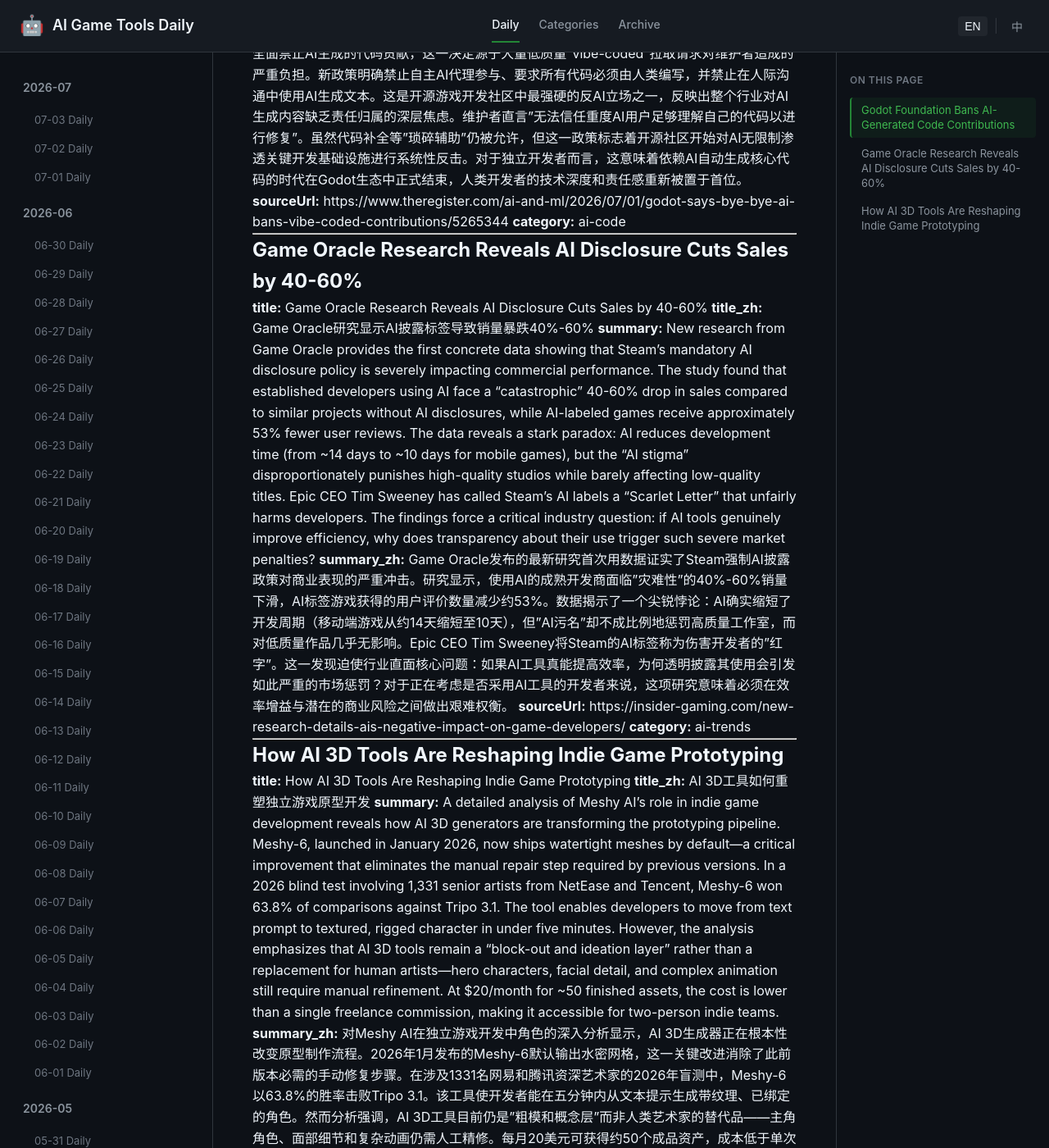
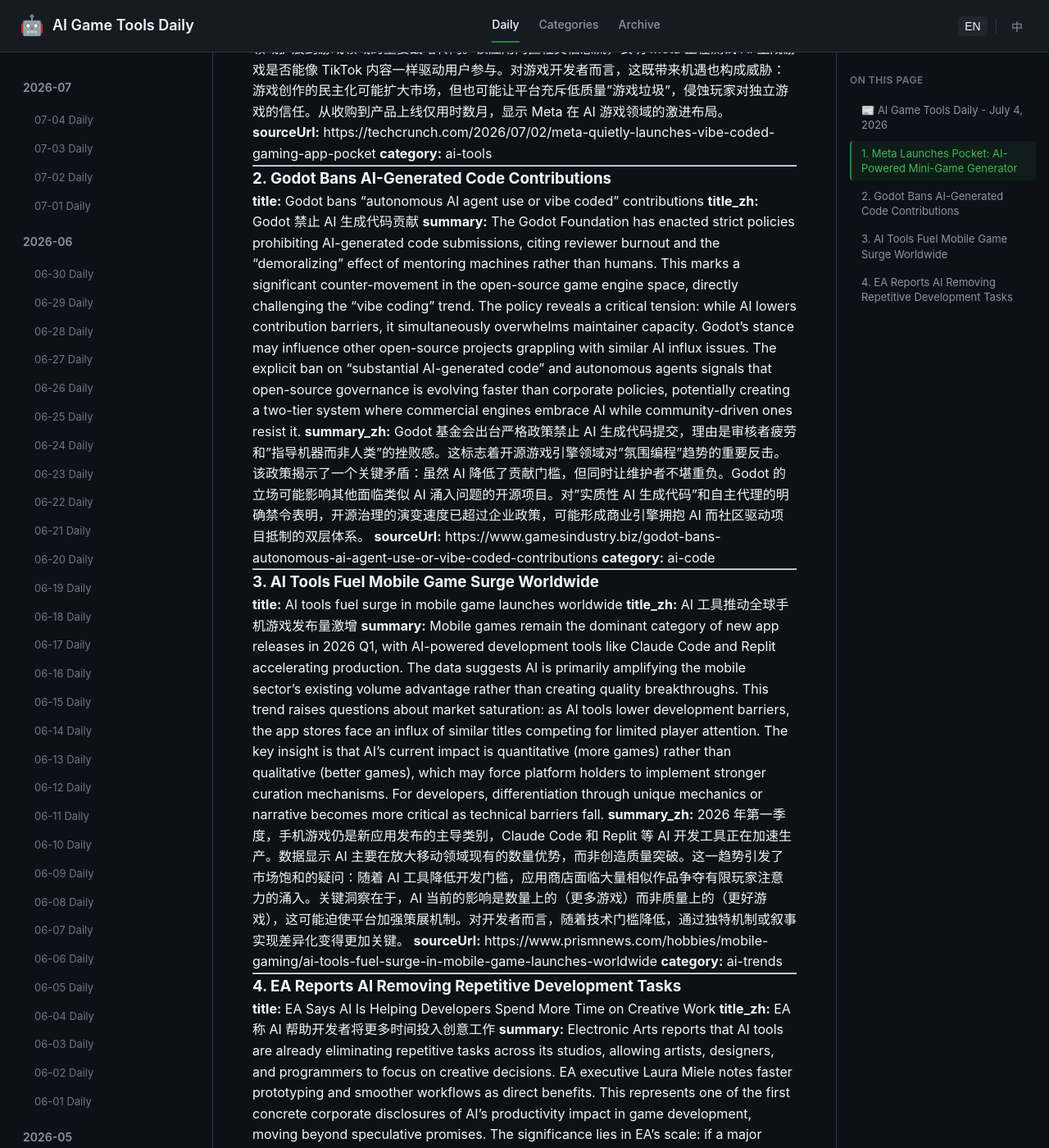
Before and after one commit to sionsychen/ai-game-tools-daily, a Jekyll site: the page built from index.html, in a window 1280 px wide and 1400 px high, scrolled down 569 px. Shown: the whole window at 82% size. Built offline with Jekyll 4.4.1, drawn with Linux system fonts in a browser that asks for light colours; some of the changed text lies outside the part shown.

Commit message:
Publish daily: 2026-07-04

```diff
--- a/_data/used_urls.json
+++ b/_data/used_urls.json
@@ -95,5 +95,11 @@
     "https://www.theregister.com/ai-and-ml/2026/07/01/godot-says-bye-bye-ai-bans-vibe-coded-contributions/5265344",
     "https://insider-gaming.com/new-research-details-ais-negative-impact-on-game-developers/",
     "https://www.criticalhit.net/gaming/how-ai-3d-tools-are-changing-the-way-indie-games-prototype-characters-and-props"
+  ],
+  "2026-07-04": [
+    "https://techcrunch.com/2026/07/02/meta-quietly-launches-vibe-coded-gaming-app-pocket",
+    "https://www.gamesindustry.biz/godot-bans-autonomous-ai-agent-use-or-vibe-coded-contributions",
+    "https://www.prismnews.com/hobbies/mobile-gaming/ai-tools-fuel-surge-in-mobile-game-launches-worldwide",
+    "https://www.digitalcitizen.life/ea-says-ai-is-helping-developers-spend-more-time-on-creative-work/"
   ]
 }
--- /dev/null
+++ b/_posts/2026-07-04-daily.md
@@ -0,0 +1,56 @@
+---
+layout: post
+title: "AI Game Tools Daily - 2026-07-04"
+date: 2026-07-04
+categories: daily
+---
+
+## 📰 AI Game Tools Daily - July 4, 2026
+
+---
+
+### 1. Meta Launches Pocket: AI-Powered Mini-Game Generator
+
+**title:** Meta quietly launches vibe-coded gaming app Pocket
+**title_zh:** Meta 推出 Pocket：AI 驱动的迷你游戏生成器
+**summary:** Meta's acquisition of Gizmo has materialized into Pocket, a standalone app that transforms text prompts into playable mini-games. This represents a strategic pivot toward consumer-facing AI creation tools, extending beyond Meta's existing AI image and video generators. The app's social feed mechanism suggests Meta is testing whether AI-generated games can drive engagement like TikTok-style content. For game developers, this signals both opportunity and threat: democratized game creation could expand the market, but may also flood platforms with low-quality "gameslop" that erodes player trust in indie titles. The acquisition-to-product timeline (March to July) indicates Meta is moving aggressively in the AI gaming space.
+**summary_zh:** Meta 收购 Gizmo 后迅速推出 Pocket 应用，用户可通过文本提示生成可玩的迷你游戏。这标志着 Meta 将 AI 创作工具从图像/视频领域扩展到游戏领域的重要战略转向。该应用内置社交信息流，表明 Meta 正在测试 AI 生成游戏是否能像 TikTok 内容一样驱动用户参与。对游戏开发者而言，这既带来机遇也构成威胁：游戏创作的民主化可能扩大市场，但也可能让平台充斥低质量"游戏垃圾"，侵蚀玩家对独立游戏的信任。从收购到产品上线仅用时数月，显示 Meta 在 AI 游戏领域的激进布局。
+**sourceUrl:** https://techcrunch.com/2026/07/02/meta-quietly-launches-vibe-coded-gaming-app-pocket
+**category:** ai-tools
+
+---
+
+### 2. Godot Bans AI-Generated Code Contributions
+
+**title:** Godot bans "autonomous AI agent use or vibe coded" contributions
+**title_zh:** Godot 禁止 AI 生成代码贡献
+**summary:** The Godot Foundation has enacted strict policies prohibiting AI-generated code submissions, citing reviewer burnout and the "demoralizing" effect of mentoring machines rather than humans. This marks a significant counter-movement in the open-source game engine space, directly challenging the "vibe coding" trend. The policy reveals a critical tension: while AI lowers contribution barriers, it simultaneously overwhelms maintainer capacity. Godot's stance may influence other open-source projects grappling with similar AI influx issues. The explicit ban on "substantial AI-generated code" and autonomous agents signals that open-source governance is evolving faster than corporate policies, potentially creating a two-tier system where commercial engines embrace AI while community-driven ones resist it.
+**summary_zh:** Godot 基金会出台严格政策禁止 AI 生成代码提交，理由是审核者疲劳和"指导机器而非人类"的挫败感。这标志着开源游戏引擎领域对"氛围编程"趋势的重要反击。该政策揭示了一个关键矛盾：虽然 AI 降低了贡献门槛，但同时让维护者不堪重负。Godot 的立场可能影响其他面临类似 AI 涌入问题的开源项目。对"实质性 AI 生成代码"和自主代理的明确禁令表明，开源治理的演变速度已超过企业政策，可能形成商业引擎拥抱 AI 而社区驱动项目抵制的双层体系。
+**sourceUrl:** https://www.gamesindustry.biz/godot-bans-autonomous-ai-agent-use-or-vibe-coded-contributions
+**category:** ai-code
+
+---
+
+### 3. AI Tools Fuel Mobile Game Surge Worldwide
+
+**title:** AI tools fuel surge in mobile game launches worldwide
+**title_zh:** AI 工具推动全球手机游戏发布量激增
+**summary:** Mobile games remain the dominant category of new app releases in 2026 Q1, with AI-powered development tools like Claude Code and Replit accelerating production. The data suggests AI is primarily amplifying the mobile sector's existing volume advantage rather than creating quality breakthroughs. This trend raises questions about market saturation: as AI tools lower development barriers, the app stores face an influx of similar titles competing for limited player attention. The key insight is that AI's current impact is quantitative (more games) rather than qualitative (better games), which may force platform holders to implement stronger curation mechanisms. For developers, differentiation through unique mechanics or narrative becomes more critical as technical barriers fall.
+**summary_zh:** 2026 年第一季度，手机游戏仍是新应用发布的主导类别，Claude Code 和 Replit 等 AI 开发工具正在加速生产。数据显示 AI 主要在放大移动领域现有的数量优势，而非创造质量突破。这一趋势引发了市场饱和的疑问：随着 AI 工具降低开发门槛，应用商店面临大量相似作品争夺有限玩家注意力的涌入。关键洞察在于，AI 当前的影响是数量上的（更多游戏）而非质量上的（更好游戏），这可能迫使平台加强策展机制。对开发者而言，随着技术门槛降低，通过独特机制或叙事实现差异化变得更加关键。
+**sourceUrl:** https://www.prismnews.com/hobbies/mobile-gaming/ai-tools-fuel-surge-in-mobile-game-launches-worldwide
+**category:** ai-trends
+
+---
+
+### 4. EA Reports AI Removing Repetitive Development Tasks
+
+**title:** EA Says AI Is Helping Developers Spend More Time on Creative Work
+**title_zh:** EA 称 AI 帮助开发者将更多时间投入创意工作
+**summary:** Electronic Arts reports that AI tools are already eliminating repetitive tasks across its studios, allowing artists, designers, and programmers to focus on creative decisions. EA executive Laura Miele notes faster prototyping and smoother workflows as direct benefits. This represents one of the first concrete corporate disclosures of AI's productivity impact in game development, moving beyond speculative promises. The significance lies in EA's scale: if a major publisher can demonstrate measurable efficiency gains without quality degradation, it may accelerate industry-wide AI adoption. However, the long-term question remains whether AI-augmented creativity produces genuinely novel experiences or merely optimizes existing formulas faster.
+**summary_zh:** 电子艺界（EA）报告称 AI 工具已在其各工作室消除了重复性任务，让美术、设计师和程序员能专注于创意决策。EA 高管 Laura Miele 指出更快的原型制作和更流畅的工作流程是直接收益。这代表了游戏开发领域 AI 生产力影响的首次具体企业披露，超越了推测性承诺。其意义在于 EA 的规模：如果一家大型发行商能在不降低质量的情况下展示可衡量的效率提升，可能加速全行业的 AI 采用。然而，长期问题仍然是：AI 增强的创造力是产生真正新颖的体验，还是仅仅更快地优化现有公式。
+**sourceUrl:** https://www.digitalcitizen.life/ea-says-ai-is-helping-developers-spend-more-time-on-creative-work/
+**category:** ai-tools
+
+---
+
+*Generated by AI Game Tools Daily ⚡ | 2026-07-04*
```
